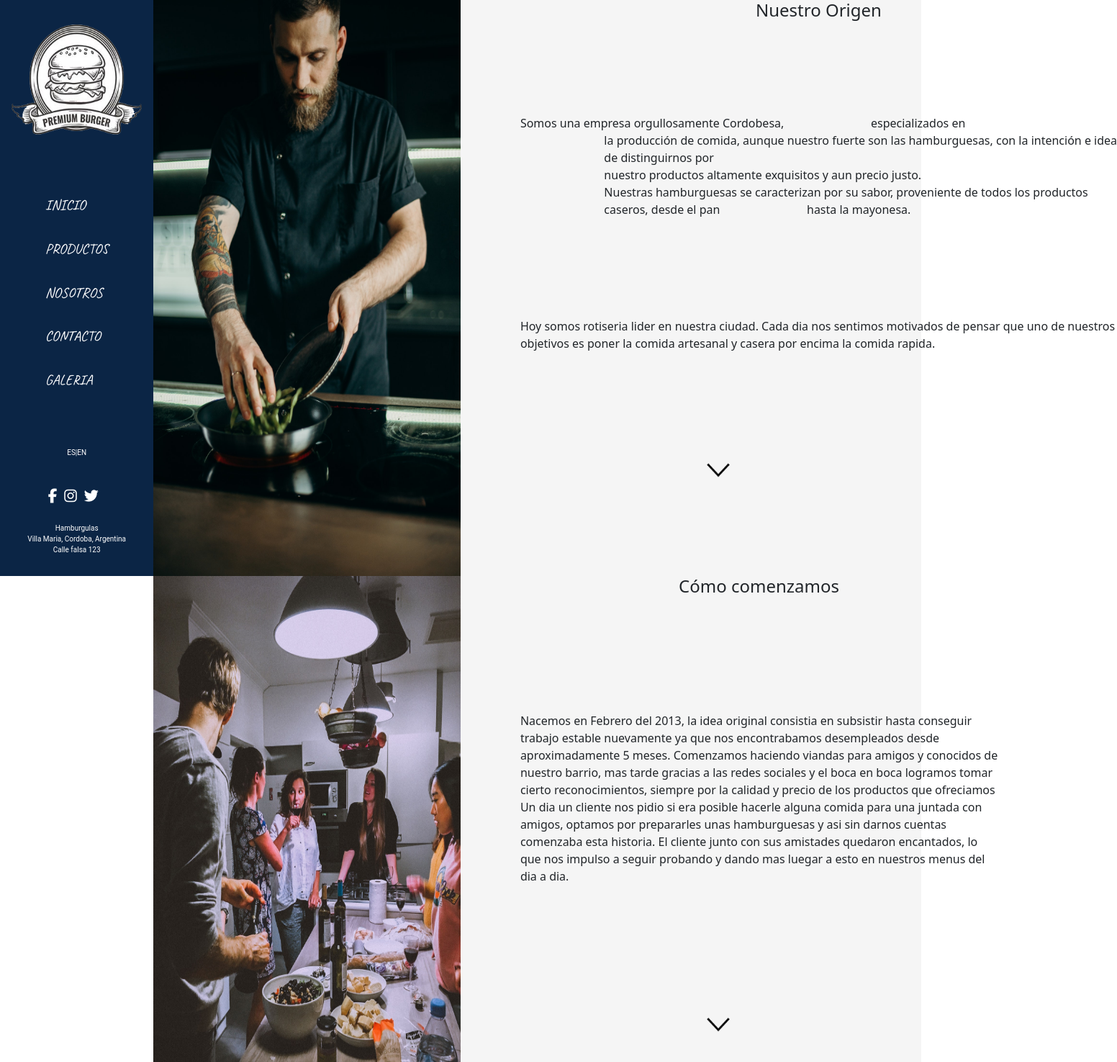
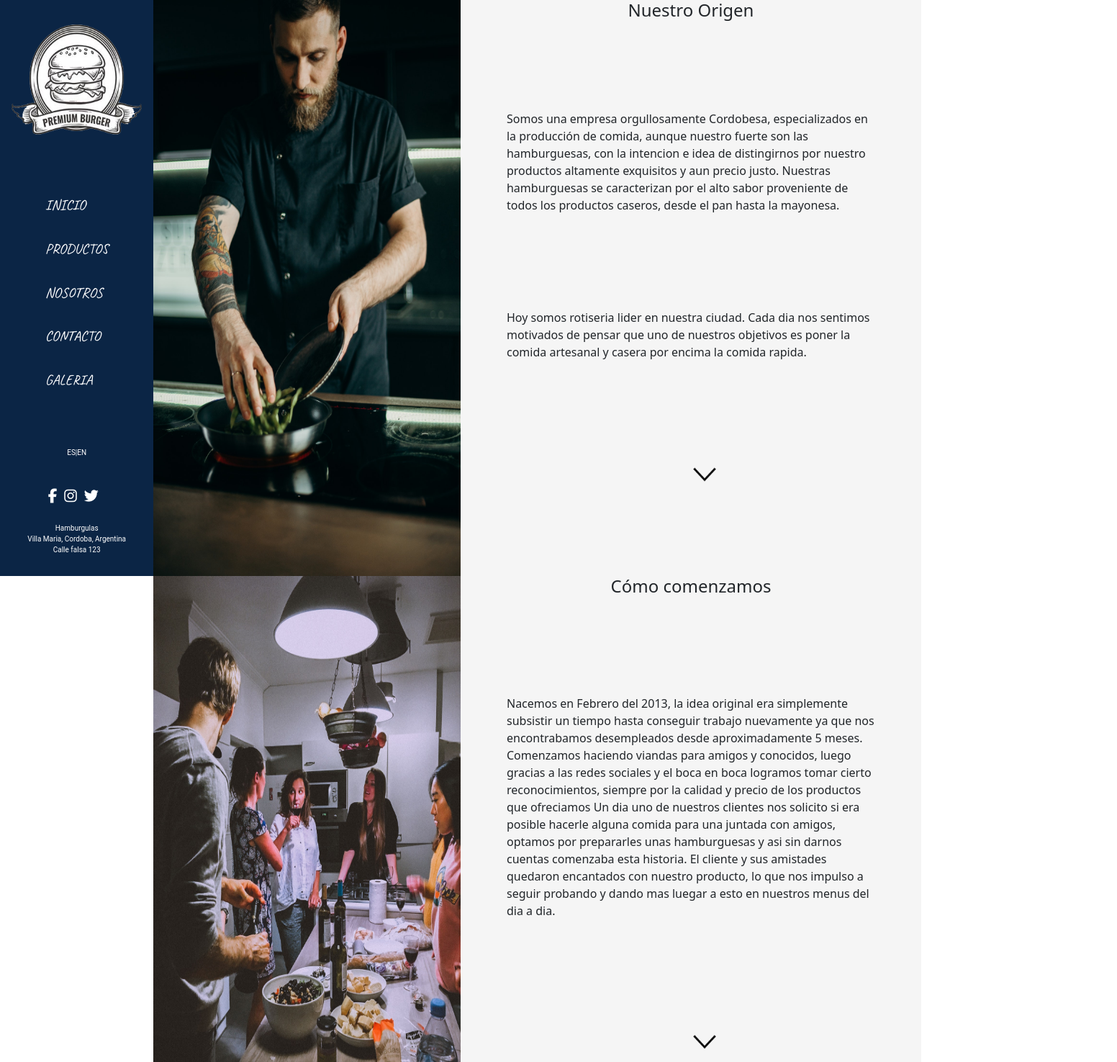
Before and after one commit to facundorivera/ProyectoCH, a website: page nosotros.html in a window 1280 px wide. Shown: the top 1475 px of the page at 72% size, 1552 px wide, since content can reach past the window. Drawn offline with nearby package versions, Linux system fonts and the light colour scheme.

Commit message:
Ultimas correciones

```diff
--- a/nosotros.html
+++ b/nosotros.html
@@ -67,14 +67,14 @@
                 <div id="close" class="scrollhist">
                     <div id="first" class="scrollhist__sec img1">
                         <h4 class="text-center">Nuestro Origen</h4>
-                        <p  class="text-justify">Somos una empresa orgullosamente Cordobesa,
-                            especializados en
-                            la producción de comida, aunque nuestro fuerte son las hamburguesas, con la intención e idea
-                            de distinguirnos por
-                            nuestro productos altamente exquisitos y aun precio justo.
-                            Nuestras hamburguesas se caracterizan por su sabor, proveniente de todos los productos
-                            caseros, desde el pan
-                            hasta la mayonesa.</p>
+                        <p  class="text-justify">Somos una empresa orgullosamente Cordobesa,
+                            especializados en
+                            la producción de comida, aunque nuestro fuerte son las hamburguesas, con la intencion e idea
+                            de distingirnos por
+                            nuestro productos altamente exquisitos y aun precio justo.
+                            Nuestras hamburguesas se caracterizan por el alto sabor proveniente de todos los productos
+                            caseros, desde el pan
+                            hasta la mayonesa.</p>
                         <p class="text-jusitfy">Hoy somos rotiseria lider en nuestra ciudad. Cada dia nos
                             sentimos motivados
                             de pensar que uno de nuestros objetivos es poner la comida artesanal y casera por encima
@@ -85,17 +85,17 @@
                     <div id="second" class="scrollhist__sec">
                         <h4 class="text-center">Cómo comenzamos</h4>
                         <p  class="text-justify scrollhist__sec--mt">
-                            Nacemos en Febrero del 2013, la idea original consistia en subsistir hasta
-                            conseguir trabajo estable
+                            Nacemos en Febrero del 2013, la idea original era simplemente subsistir un tiempo hasta
+                            conseguir trabajo
                             nuevamente ya que nos encontrabamos desempleados desde aproximadamente 5 meses.
-                            Comenzamos haciendo viandas para amigos y conocidos de nuestro barrio, mas tarde gracias a las redes sociales y el
+                            Comenzamos haciendo viandas para amigos y conocidos, luego gracias a las redes sociales y el
                             boca en boca logramos
                             tomar cierto reconocimientos, siempre por la calidad y precio de los productos que
                             ofreciamos
-                            Un dia un cliente nos pidio si era posible hacerle alguna comida para una
+                            Un dia uno de nuestros clientes nos solicito si era posible hacerle alguna comida para una
                             juntada con amigos,
                             optamos por prepararles unas hamburguesas y asi sin darnos cuentas comenzaba esta historia.
-                            El cliente junto con sus amistades quedaron encantados, lo que nos impulso a
+                            El cliente y sus amistades quedaron encantados con nuestro producto, lo que nos impulso a
                             seguir probando y dando mas
                             luegar a esto en nuestros menus del dia a dia.</p>
                         <a class="scrollhist__sec--a"  href="#third"><img class="scrollhist__flecha"
--- a/scss/Estilo.scss
+++ b/scss/Estilo.scss
@@ -465,6 +465,10 @@ $redesIco:(facebook,
     overflow-y: hidden;
 }
 
+#altSection{
+    height: 100vh;
+}
+
 .scrollhist {
     display: grid;
     // justify-content: center;
```
Also changed, not shown: galeriafotos.html (+2 -2 lines), css/style.css.
